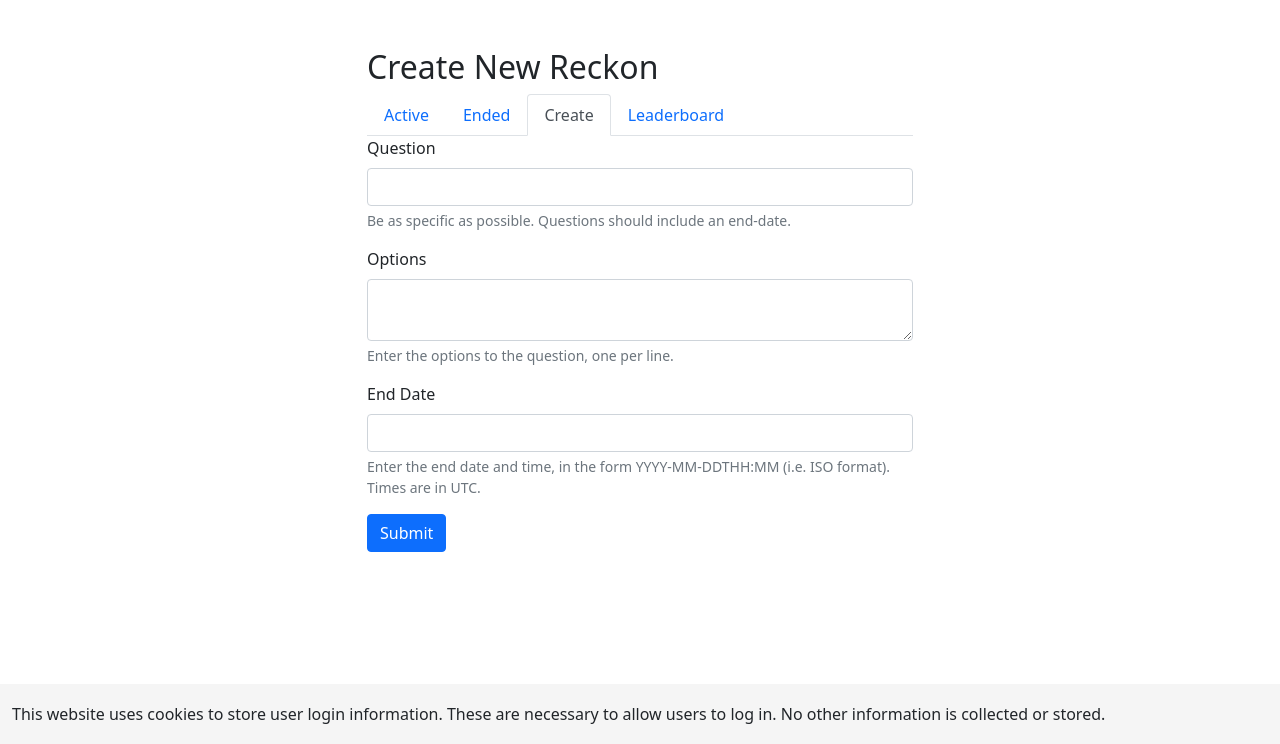
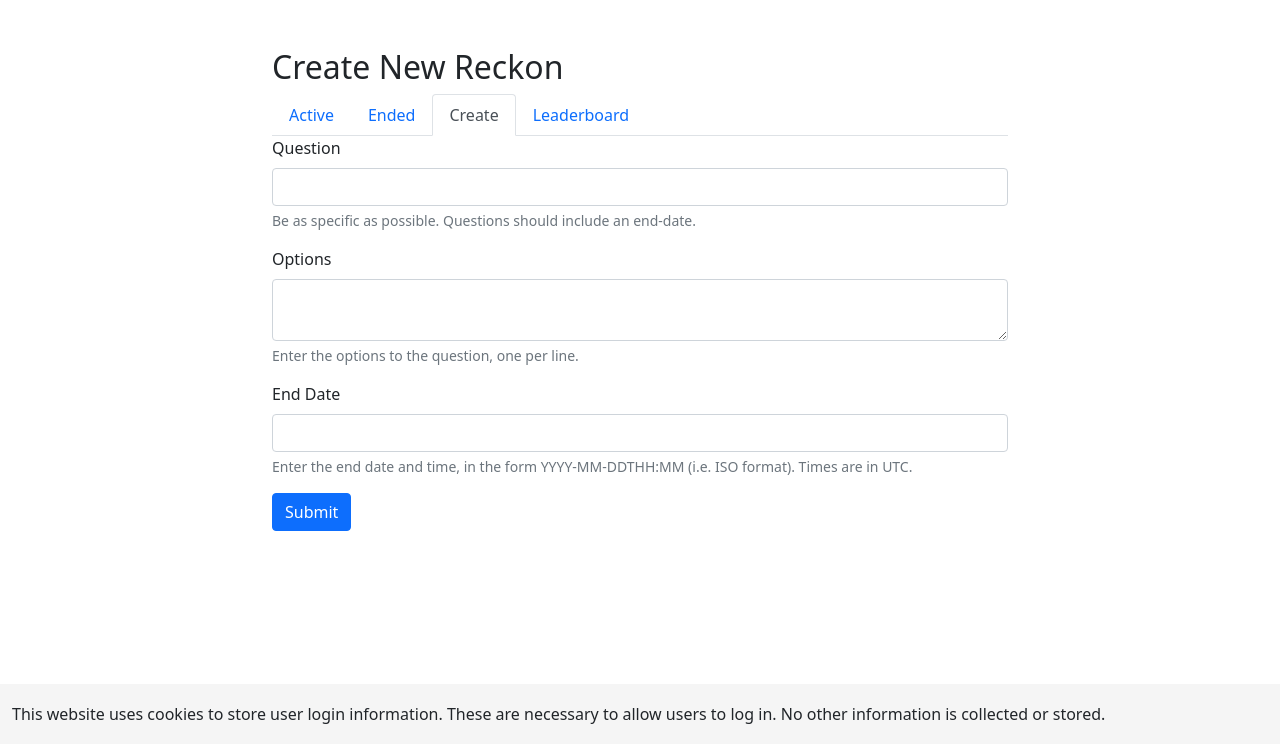
Before and after one commit to tangohead/reckoner, a Flask app: page /reckons/create in a window 1280 px wide. Shown: the part 56-800 px from the top of the page. Run offline with Flask 2, Linux system fonts and the light colour scheme; the visitor is signed in with stand-in values (Sample User, id 1); some libraries are stand-ins or nearby versions.

Commit message:
Small tweaks to reckon view responsiveness

```diff
--- a/reckoner/templates/reckon_base.html
+++ b/reckoner/templates/reckon_base.html
@@ -2,7 +2,7 @@
 
 
 {% block pagetemplate %}
-<div class="col-xs-10 col-sm-10 col-md-8 col-lg-6">
+<div class="col-xs-10 col-sm-10 col-md-10 col-lg-8">
     {% block header %}{% endblock %}
 
     {% block content %}{% endblock %}
```
